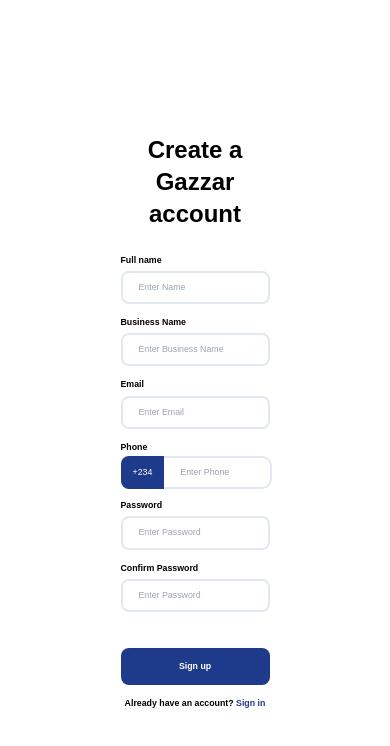
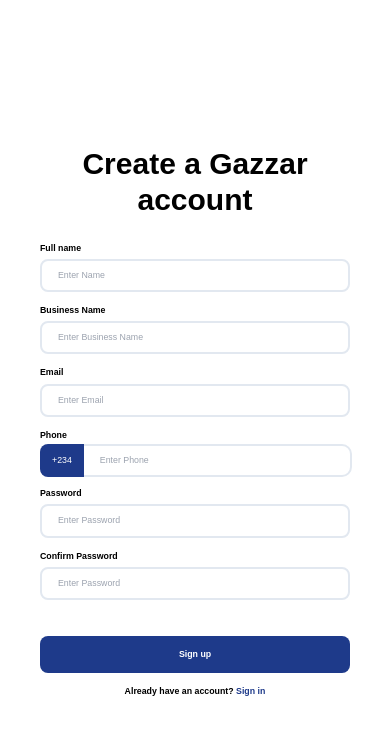
Before and after one commit to Fullstack-Roadmap/Gazzar-Frontend, a React app: page / in a window 390 px wide. Shown: the top 746 px of the page. Built offline with nearby package versions, Linux system fonts and the light colour scheme; the HTML template or start-up script is replaced by a standard one.

Commit message:
Made Register page responsive

```diff
--- a/src/pages/Register.jsx
+++ b/src/pages/Register.jsx
@@ -44,9 +44,9 @@ const Register = () => {
 
   return (
     <div className="h-screen flex justify-center items-center w-full">
-      <div className="px-[2rem] sm:border-none border-2 rounded-lg border-slate-200 sm:text-[0.55rem] text-[0.65rem] my-10 mx-24 w-[30rem]">
-        <section className="rounded flex flex-col justify-center items-center gap-3 my-5">
-          <h2 className="text-2xl font-bold text-center mb-3 w-full flex">
+      <div className="px-[1rem] md:px-[2rem] sm:border-none border-2 rounded-lg border-slate-200 sm:text-[0.55rem] text-[0.65rem] my-10 sm:mx-6 w-[35rem] md:w-[40rem] md:h-[40rem]">
+        <section className="flex flex-col justify-center items-center gap-3 md:gap-4 my-5">
+          <h2 className="text-3xl font-bold text-center mb-3 w-full flex md:mt-4">
             <p>Create a Gazzar account</p>
           </h2>
           <form
```
